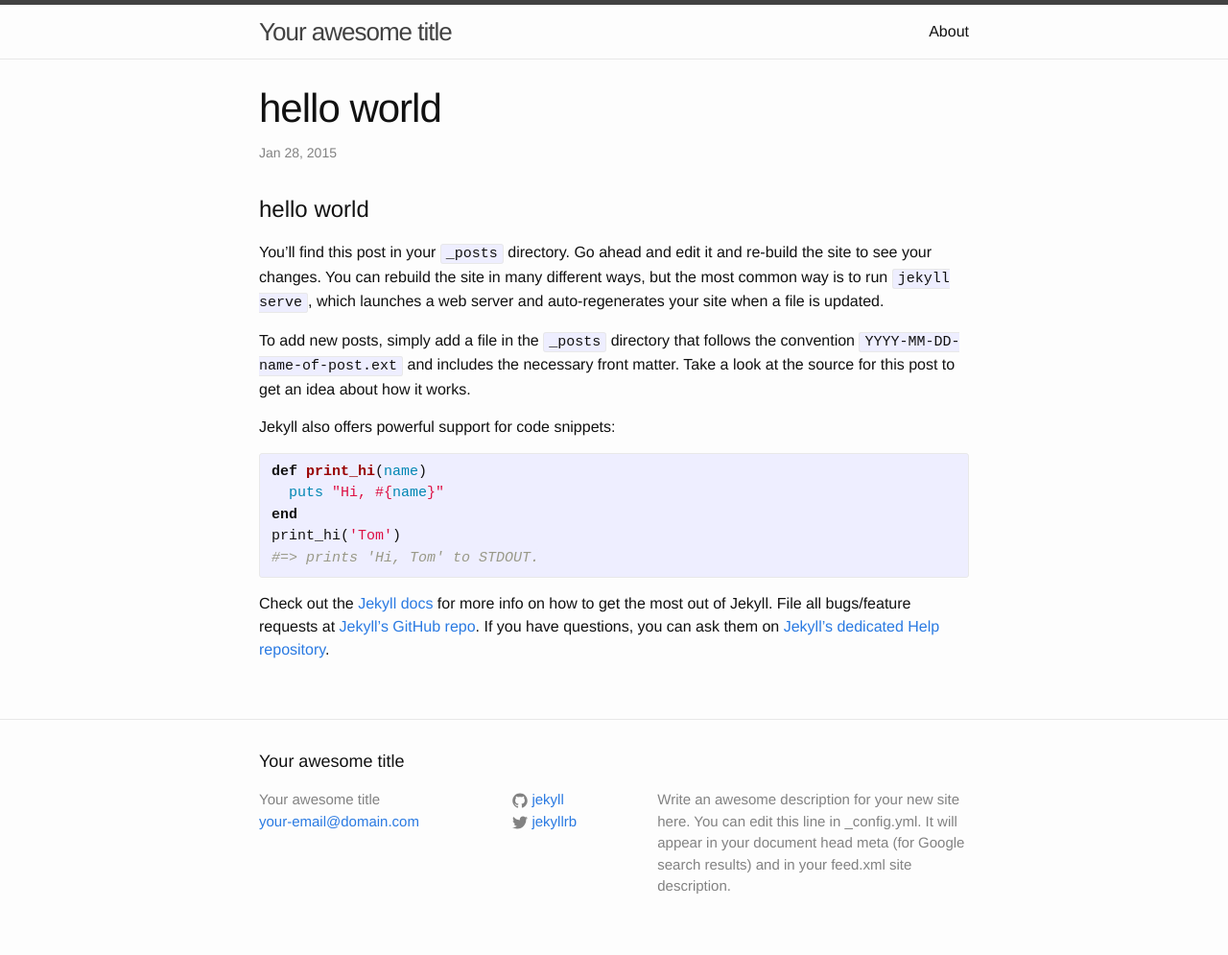
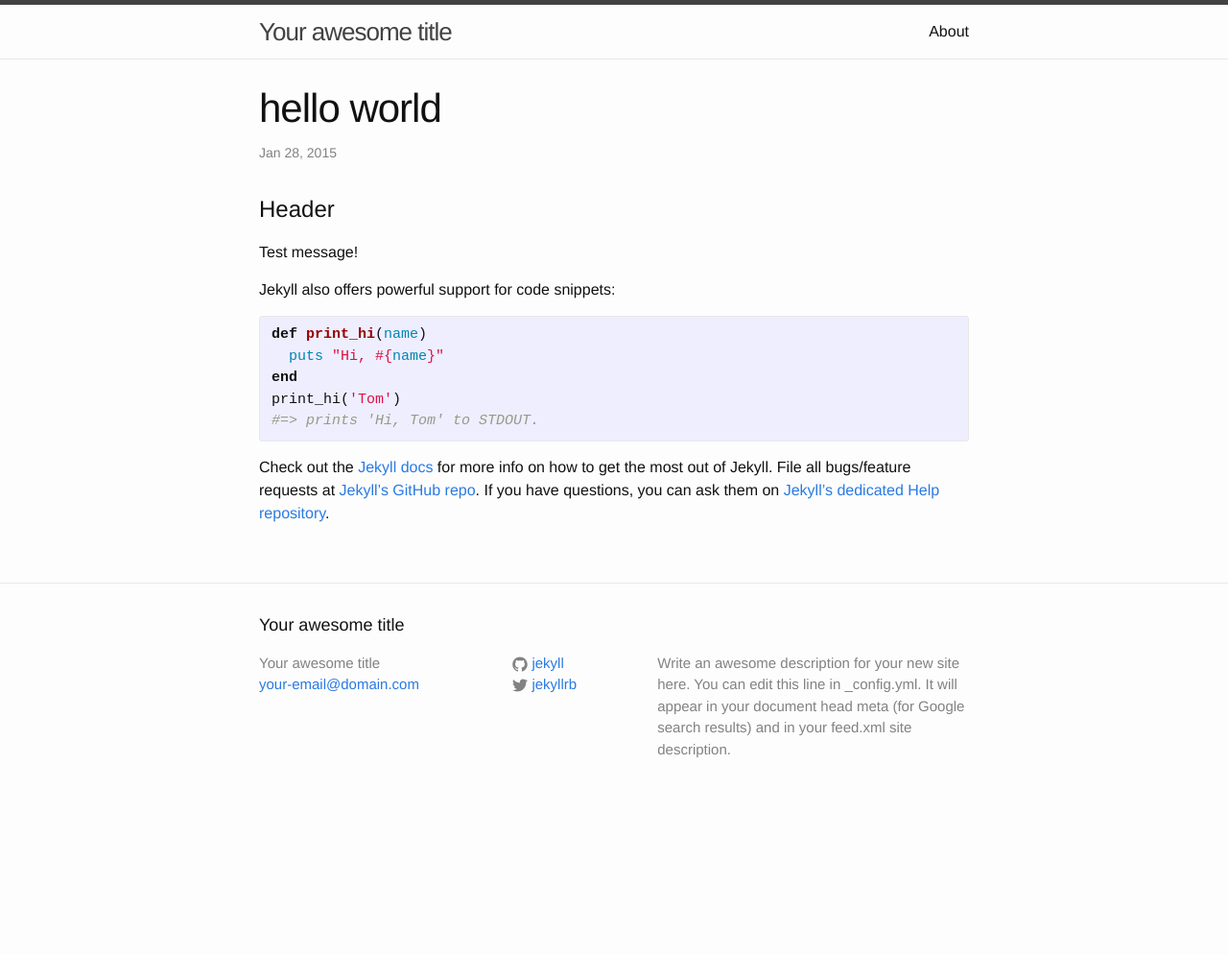
Before and after one commit to yqsqq/yqsqq.github.io, a Jekyll site: the page built from _posts/2015-01-28-hello-word.markdown, in a window 1280 px wide. Shown: the whole page at 96% size. Built offline with Jekyll 4.4.1, drawn with Linux system fonts in a browser that asks for light colours; after the commit the page ends 900 px from its top, so only the background shows below that.

Commit message:
add some test message on the first blog

```diff
--- a/_posts/2015-01-28-hello-word.markdown
+++ b/_posts/2015-01-28-hello-word.markdown
@@ -5,10 +5,10 @@
 categories: jekyll update
 ---
 
-#hello world
-You’ll find this post in your `_posts` directory. Go ahead and edit it and re-build the site to see your changes. You can rebuild the site in many different ways, but the most common way is to run `jekyll serve`, which launches a web server and auto-regenerates your site when a file is updated.
+#Header
 
-To add new posts, simply add a file in the `_posts` directory that follows the convention `YYYY-MM-DD-name-of-post.ext` and includes the necessary front matter. Take a look at the source for this post to get an idea about how it works.
+
+Test message!
 
 Jekyll also offers powerful support for code snippets:
 
```
